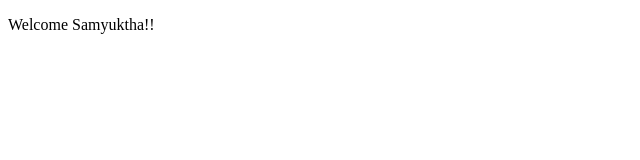
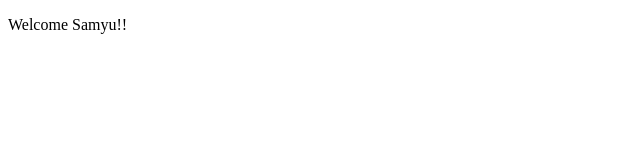
Before and after one commit to SamyukthaHaridas/project1, a plain HTML site: page WebContent/Index.html in a window 1280 px wide. Shown: the full height of the page, 0-640 px from the left. Drawn offline with Linux system fonts and the light colour scheme.

Commit message:
third commit

```diff
--- a/WebContent/Index.html
+++ b/WebContent/Index.html
@@ -5,6 +5,6 @@
 <title>TEST PAGE</title>
 </head>
 <body>
-<p>Welcome Samyuktha!!</p>
+<p>Welcome Samyu!!</p>
 </body>
 </html>
```
